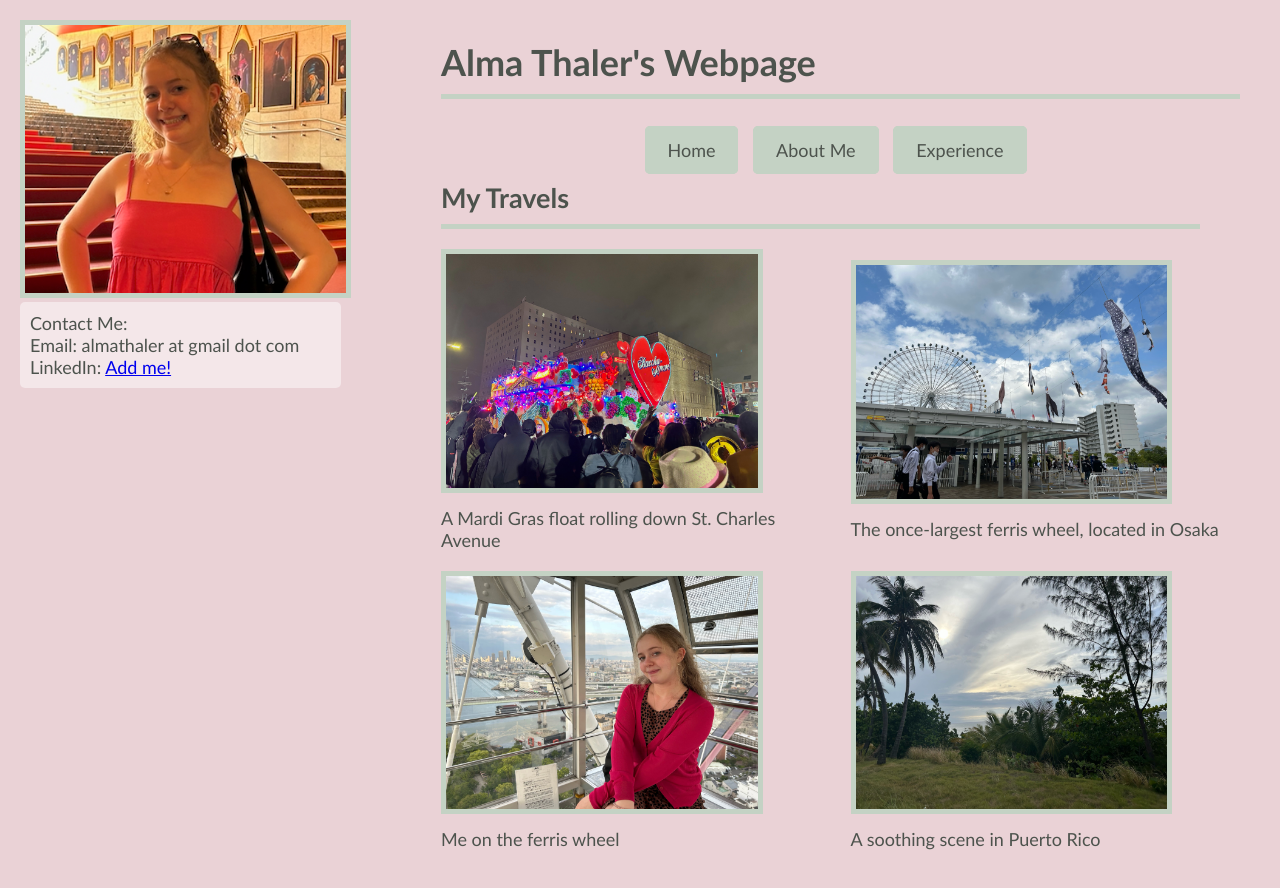
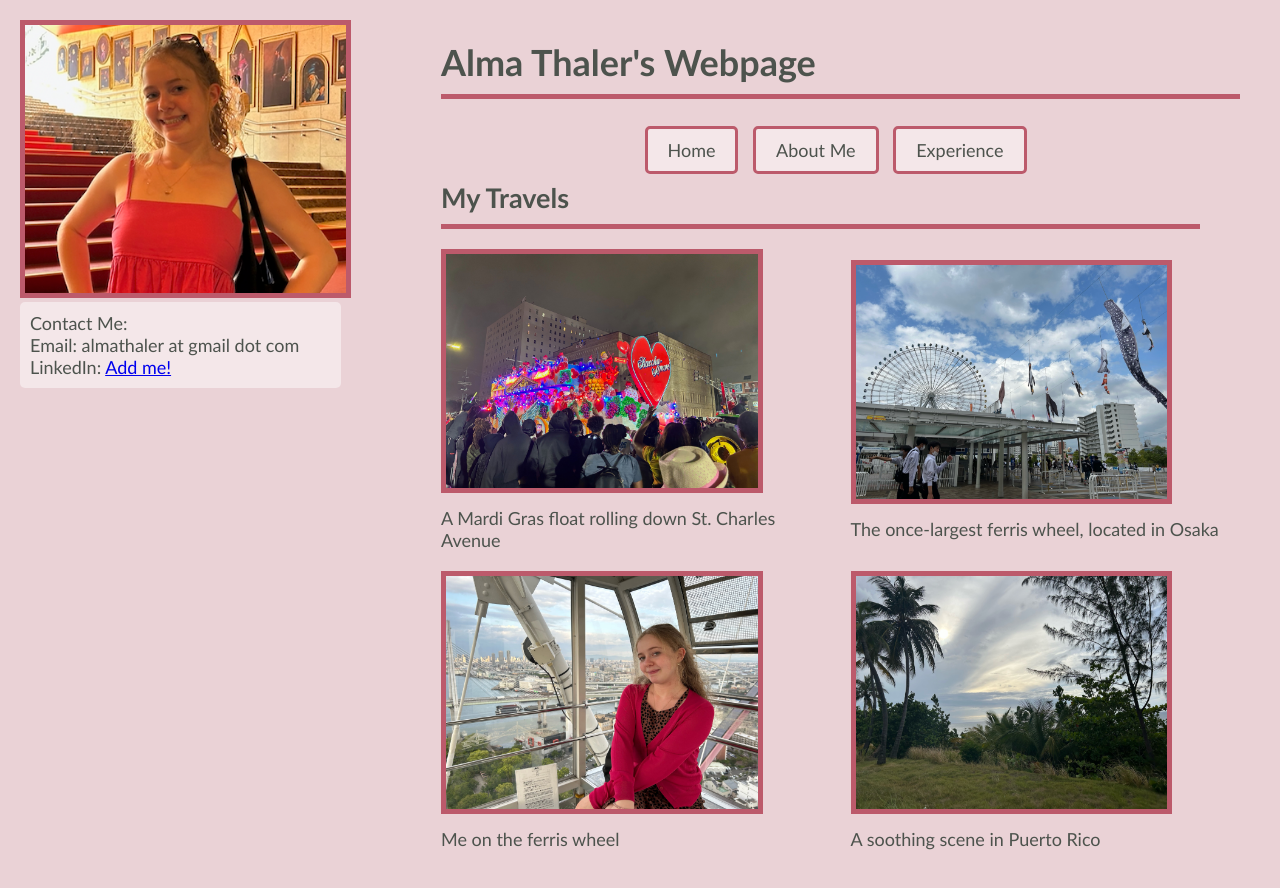
Before and after one commit to almathaler/almathaler.github.io, a plain HTML site: page travel.html in a window 1280 px wide. Drawn offline with Linux system fonts and the light colour scheme.

Commit message:
Higher-contrast color scheme

```diff
--- a/style.css
+++ b/style.css
@@ -24,9 +24,9 @@ nav ul li a {
     /* Remove underlines from links */
     padding: 10px 20px;
     /* Add padding to the links */
-    background-color: rgb(196, 210, 196);
+    background-color: rgb(244, 231, 233);
     /* Background color for the buttons */
-    border: 3px solid rgb(196, 210, 196);
+    border: 3px solid rgb(188, 90, 107);
     /* Add border around the links */
     border-radius: 5px;
     /* Add border radius to create rounded corners */
@@ -63,7 +63,7 @@ body {
 
 .profile img {
     max-width: 80%;
-    border: 5px solid rgb(196, 210, 196);
+    border: 5px solid rgb(188, 90, 107);
 }
 
 .profile_content {
@@ -91,7 +91,7 @@ body {
 .bar {
     width: 100%;
     height: 5px;
-    background-color: rgb(196, 210, 196);
+    background-color: rgb(188, 90, 107);
     margin-top: 10px;
     margin-bottom: 20px;
 }
@@ -109,7 +109,7 @@ body {
 .subtitle_bar {
     width: calc(100% - 40px);
     height: 5px;
-    background-color: rgb(196, 210, 196);
+    background-color: rgb(188, 90, 107);
     margin-top: 10px;
     margin-bottom: 20px;
 }
@@ -134,7 +134,7 @@ body {
 }
 
 .gallery-item img {
-    border: 5px solid rgb(196, 210, 196);
+    border: 5px solid rgb(188, 90, 107);
     /* Border same color as profile pic */
     width: 80%;
     /* Ensure images fill the container */
```
